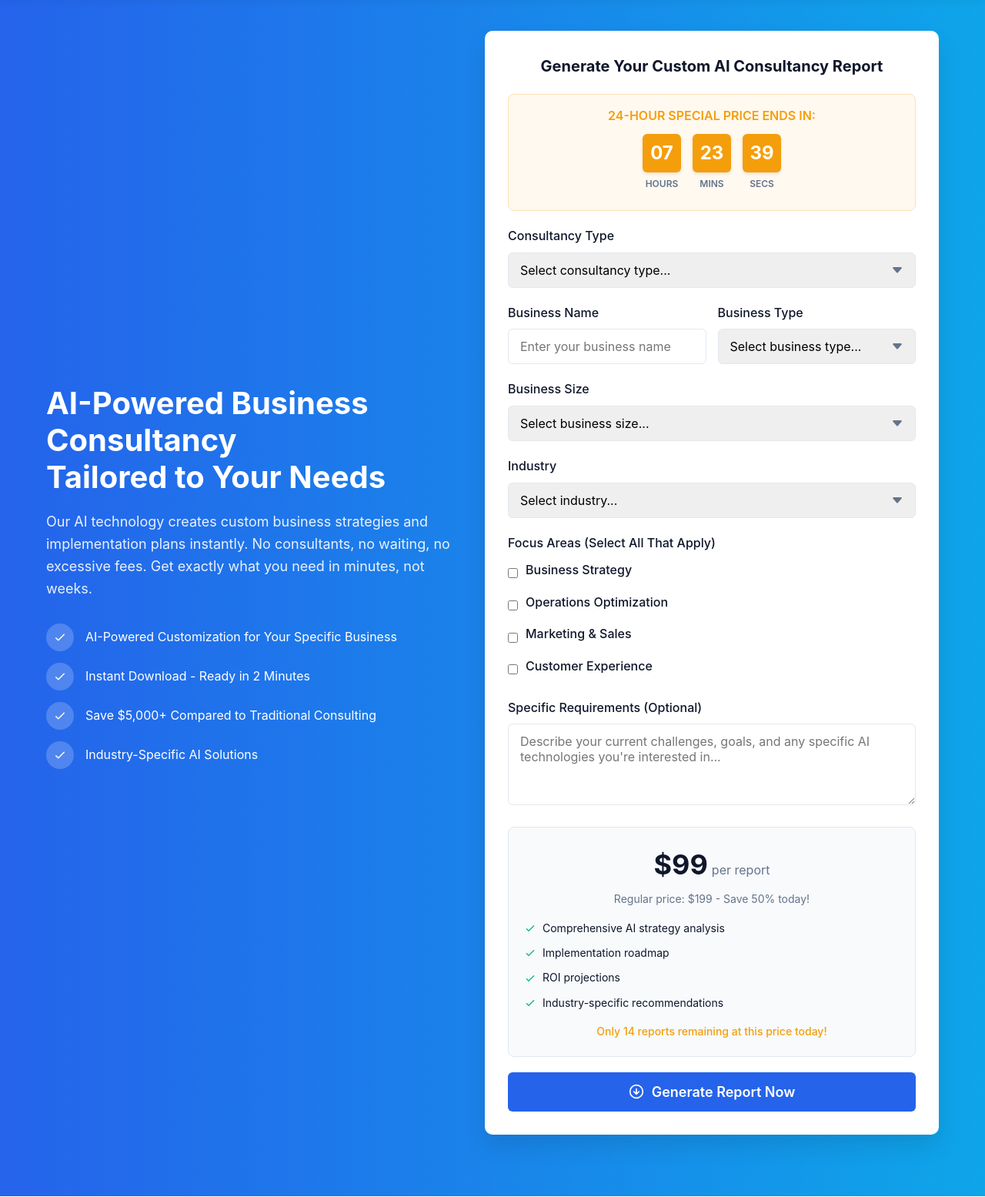
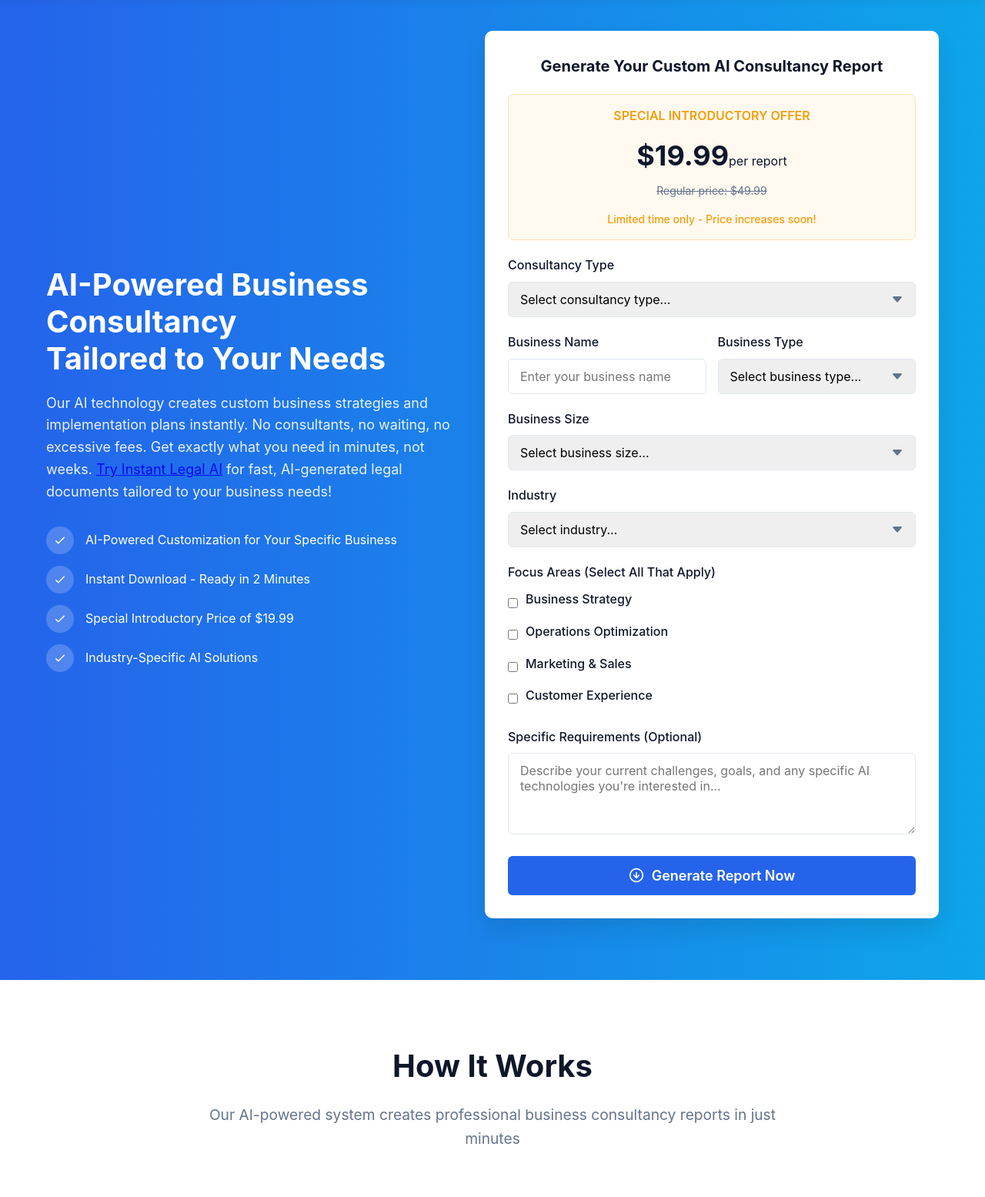
Before and after one commit to StephanFWard/InstantAIConsultantcy, a Flask app: page / in a window 1280 px wide. Shown: the part 60-1615 px from the top of the page at 77% size. Run offline with Flask 3, Linux system fonts and the light colour scheme; some libraries are stand-ins or nearby versions.

Commit message:
Updated Pricing Model
Updated Pricing Model

```diff
--- a/app.py
+++ b/app.py
@@ -91,7 +91,7 @@ def create_checkout_session():
                             'name': f'AI Consultancy: {CONSULTANCY_TYPES.get(form_data.get("consultancy_type", ""), "Custom Consultation")}',
                             'description': 'AI-powered business consultation tailored to your needs',
                         },
-                        'unit_amount': 9900,  # $99.00 in cents
+                        'unit_amount': 19.99,  # $19.99 in cents
                     },
                     'quantity': 1,
                 },
--- a/templates/index.html
+++ b/templates/index.html
@@ -255,8 +255,8 @@
             transform: translateY(0);
         }
 
-        /* Special Offer Timer Styles */
-        .special-offer-timer {
+        /* Special Offer Styles */
+        .special-offer {
             background-color: #fff9f0;
             border-radius: 8px;
             padding: 15px;
@@ -265,56 +265,13 @@
             border: 1px solid #ffe0b2;
         }
 
-        .special-offer-timer .timer-label {
+        .special-offer .offer-label {
             font-weight: 600;
             color: #f59e0b;
             margin-bottom: 10px;
             font-size: 16px;
         }
 
-        .timer-display {
-            display: flex;
-            justify-content: center;
-            gap: 15px;
-        }
-
-        .timer-unit {
-            display: flex;
-            flex-direction: column;
-            align-items: center;
-        }
-
-        .timer-value {
-            background-color: #f59e0b;
-            color: white;
-            font-weight: 700;
-            font-size: 24px;
-            width: 50px;
-            height: 50px;
-            border-radius: 6px;
-            display: flex;
-            align-items: center;
-            justify-content: center;
-            box-shadow: 0 2px 4px rgba(0, 0, 0, 0.1);
-        }
-
-        .timer-unit .timer-label {
-            font-size: 12px;
-            margin-top: 5px;
-            color: #64748b;
-            font-weight: 600;
-        }
-
-        /* Pricing Section Styles */
-        .pricing-section {
-            background-color: #f8fafc;
-            border-radius: 8px;
-            padding: 20px;
-            margin-bottom: 20px;
-            text-align: center;
-            border: 1px solid #e2e8f0;
-        }
-
         .price-display {
             display: flex;
             align-items: baseline;
@@ -328,16 +285,11 @@
             color: var(--dark);
         }
 
-        .price-period {
-            font-size: 16px;
-            color: var(--gray);
-            margin-left: 5px;
-        }
-
         .price-original {
             font-size: 14px;
             color: var(--gray);
             margin-bottom: 15px;
+            text-decoration: line-through;
         }
 
         .price-features {
@@ -960,7 +912,9 @@
             <div class="hero-content">
                 <div class="hero-text">
                     <h1>AI-Powered Business Consultancy<br>Tailored to Your Needs</h1>
-                    <p class="subtitle">Our AI technology creates custom business strategies and implementation plans instantly. No consultants, no waiting, no excessive fees. Get exactly what you need in minutes, not weeks.</p>
+                    <p class="subtitle">Our AI technology creates custom business strategies and implementation plans instantly. No consultants, no waiting, no excessive fees. Get exactly what you need in minutes, not weeks.
+                        <a href="https://instantlegaldotai.onrender.com/" target="_blank">Try Instant Legal AI</a> for fast, AI-generated legal documents tailored to your business needs!
+                    </p>
 
                     <div class="features">
                         <div class="feature">
@@ -985,7 +939,7 @@
                                     <path d="M5 13L9 17L19 7" stroke="white" stroke-width="2" stroke-linecap="round" stroke-linejoin="round"/>
                                 </svg>
                             </div>
-                            <div>Save $5,000+ Compared to Traditional Consulting</div>
+                            <div>Special Introductory Price of $19.99</div>
                         </div>
                         <div class="feature">
                             <div class="feature-icon">
@@ -1001,22 +955,14 @@
                 <div class="hero-form">
                     <h2 class="form-title">Generate Your Custom AI Consultancy Report</h2>
 
-                    <div class="special-offer-timer">
-                        <div class="timer-label">24-HOUR SPECIAL PRICE ENDS IN:</div>
-                        <div class="timer-display">
-                            <div class="timer-unit">
-                                <div class="timer-value" id="hours">07</div>
-                                <div class="timer-label">HOURS</div>
-                            </div>
-                            <div class="timer-unit">
-                                <div class="timer-value" id="minutes">23</div>
-                                <div class="timer-label">MINS</div>
-                            </div>
-                            <div class="timer-unit">
-                                <div class="timer-value" id="seconds">45</div>
-                                <div class="timer-label">SECS</div>
-                            </div>
+                    <div class="special-offer">
+                        <div class="offer-label">SPECIAL INTRODUCTORY OFFER</div>
+                        <div class="price-display">
+                            <span class="price-amount">$19.99</span>
+                            <span class="price-period">per report</span>
                         </div>
+                        <div class="price-original">Regular price: $49.99</div>
+                        <div class="limited-offer">Limited time only - Price increases soon!</div>
                     </div>
 
                     <form id="document-form">
@@ -1100,41 +1046,6 @@
                             <textarea id="additional-instructions" name="additional_instructions" rows="4" placeholder="Describe your current challenges, goals, and any specific AI technologies you're interested in..."></textarea>
                         </div>
 
-                        <div class="pricing-section">
-                            <div class="price-display">
-                                <span class="price-amount">$99</span>
-                                <span class="price-period">per report</span>
-                            </div>
-                            <div class="price-original">Regular price: $199 - Save 50% today!</div>
-                            <div class="price-features">
-                                <div class="price-feature">
-                                    <svg width="16" height="16" viewBox="0 0 24 24" fill="none" xmlns="http://www.w3.org/2000/svg">
-                                        <path d="M5 13L9 17L19 7" stroke="#10b981" stroke-width="2" stroke-linecap="round" stroke-linejoin="round"/>
-                                    </svg>
-                                    Comprehensive AI strategy analysis
-                                </div>
-                                <div class="price-feature">
-                                    <svg width="16" height="16" viewBox="0 0 24 24" fill="none" xmlns="http://www.w3.org/2000/svg">
-                                        <path d="M5 13L9 17L19 7" stroke="#10b981" stroke-width="2" stroke-linecap="round" stroke-linejoin="round"/>
-                                    </svg>
-                                    Implementation roadmap
-                                </div>
-                                <div class="price-feature">
-                                    <svg width="16" height="16" viewBox="0 0 24 24" fill="none" xmlns="http://www.w3.org/2000/svg">
-                                        <path d="M5 13L9 17L19 7" stroke="#10b981" stroke-width="2" stroke-linecap="round" stroke-linejoin="round"/>
-                                    </svg>
-                                    ROI projections
-                                </div>
-                                <div class="price-feature">
-                                    <svg width="16" height="16" viewBox="0 0 24 24" fill="none" xmlns="http://www.w3.org/2000/svg">
-                                        <path d="M5 13L9 17L19 7" stroke="#10b981" stroke-width="2" stroke-linecap="round" stroke-linejoin="round"/>
-                                    </svg>
-                                    Industry-specific recommendations
-                                </div>
-                            </div>
-                            <div class="limited-offer">Only 14 reports remaining at this price today!</div>
-                        </div>
-
                         <div class="success-message" style="display: none;">Your report has been generated successfully!</div>
                         <div class="error-message" style="display: none;">There was an error processing your request.</div>
 
@@ -1197,8 +1108,8 @@
                             <path d="M12 4V20M20 12H4" stroke="#4F46E5" stroke-width="2" stroke-linecap="round" stroke-linejoin="round"/>
                         </svg>
                     </div>
-                    <h3>Save Thousands in Consulting Fees</h3>
-                    <p>Our AI-generated reports cost a fraction of what consultants charge. Get the same quality without the hefty price tag.</p>
+                    <h3>Affordable Professional Analysis</h3>
+                    <p>Get high-quality AI strategy reports at a fraction of traditional consulting costs. Professional insights without the premium price tag.</p>
                 </div>
 
                 <div class="advantage-card">
@@ -1374,7 +1285,7 @@
             <div class="testimonials-grid">
                 <div class="testimonial-card">
                     <div class="stars">★★★★★</div>
-                    <p class="quote">"I needed an AI strategy for our board meeting the next day. InstantAI Consultancy delivered a perfectly customized report in minutes. Saved me at least $5,000 in consulting fees and the quality was exceptional!"</p>
+                    <p class="quote">"I needed an AI strategy for our board meeting. InstantAI Consultancy delivered a perfectly customized report for just $19.99. The quality was exceptional for the price!"</p>
                     <div class="testimonial-author">
                         <div class="author-avatar" style="background-image: url('https://images.unsplash.com/photo-1507003211169-0a1dd7228f2d?ixlib=rb-1.2.1&auto=format&fit=crop&w=100&q=80');"></div>
                         <div class="author-info">
@@ -1424,7 +1335,7 @@
                         <div class="faq-toggle">+</div>
                     </div>
                     <div class="faq-answer">
-                        <p>Our reports are generated using the latest AI models trained on business strategy best practices and industry data. While they don't replace human expertise for complex situations, they provide 90% of the value at 10% of the cost of traditional consulting.</p>
+                        <p>Our reports are generated using the latest AI models trained on business strategy best practices and industry data. While they don't replace human expertise for complex situations, they provide 90% of the value at a fraction of the cost of traditional consulting.</p>
                     </div>
                 </div>
 
@@ -1587,41 +1498,6 @@
                     }
                 });
             });
-
-            // Countdown timer
-            function updateCountdown() {
-                const hoursElement = document.getElementById('hours');
-                const minutesElement = document.getElementById('minutes');
-                const secondsElement = document.getElementById('seconds');
-
-                let hours = parseInt(hoursElement.textContent);
-                let minutes = parseInt(minutesElement.textContent);
-                let seconds = parseInt(secondsElement.textContent);
-
-                seconds--;
-
-                if (seconds < 0) {
-                    seconds = 59;
-                    minutes--;
-
-                    if (minutes < 0) {
-                        minutes = 59;
-                        hours--;
-
-                        if (hours < 0) {
-                            hours = 23;
-                            minutes = 59;
-                            seconds = 59;
-                        }
-                    }
-                }
-
-                hoursElement.textContent = hours.toString().padStart(2, '0');
-                minutesElement.textContent = minutes.toString().padStart(2, '0');
-                secondsElement.textContent = seconds.toString().padStart(2, '0');
-            }
-
-            setInterval(updateCountdown, 1000);
         });
     </script>
 
```
